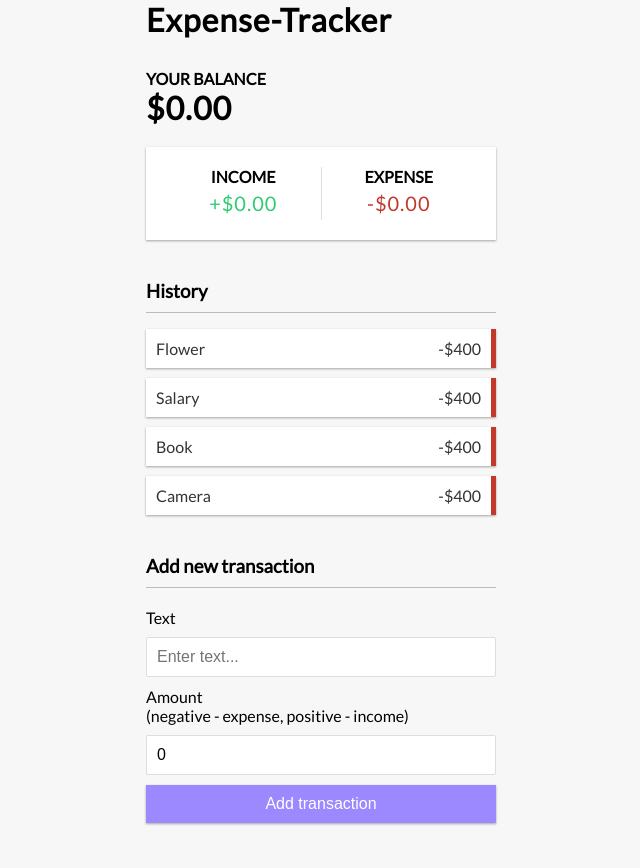
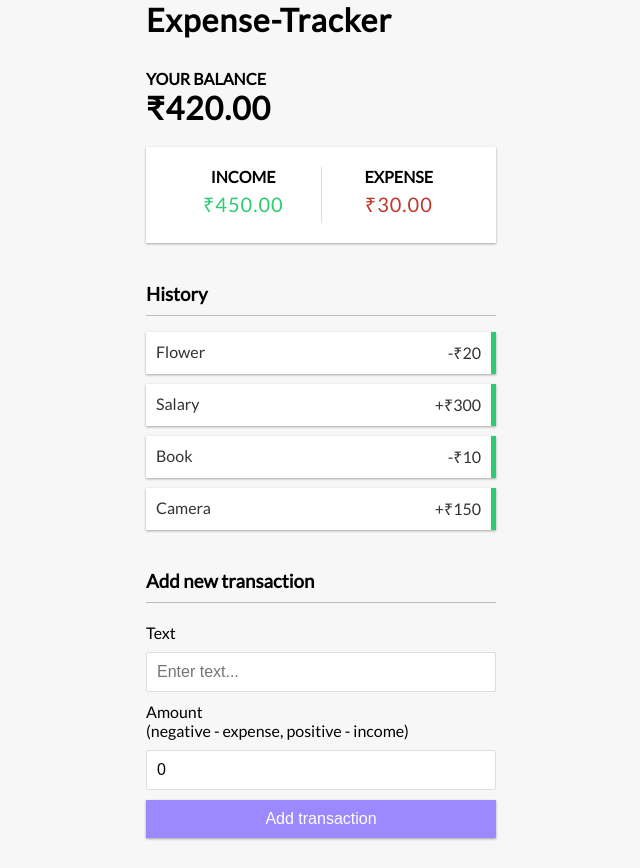
Before and after one commit to dhawalbisht/Expense-Tracker, a React (Vite) app: page / in a window 1280 px wide. Shown: the whole page, without its empty margins (319-959 px from the left). Built offline with nearby package versions, Linux system fonts and the light colour scheme.

Commit message:
Amount and balance linked

```diff
--- a/src/components/Balance.jsx
+++ b/src/components/Balance.jsx
@@ -1,10 +1,15 @@
-import React from 'react'
+import React, { useContext } from 'react'
+import { GlobalContext } from '../context/GlobalState'
 
 const Balance = () => {
+    const { transactions } = useContext(GlobalContext)
+    const amounts = transactions.map(transaction => transaction.amount);
+
+    const total = amounts.reduce((acc, item) => (acc += item), 0).toFixed(2);
     return (
         <>
             <h4>Your Balance</h4>
-            <h1 id="balance">$0.00</h1>
+            <h1 id="balance">₹{total}</h1>
         </>
     )
 }
--- a/src/components/IncomeExpenses.jsx
+++ b/src/components/IncomeExpenses.jsx
@@ -1,16 +1,28 @@
-import React from 'react'
+import React, { useContext } from 'react'
+import { GlobalContext } from '../context/GlobalState'
 
 const IncomeExpenses = () => {
+    const { transactions } = useContext(GlobalContext)
+    const amounts = transactions.map(transaction => transaction.amount)
+    const income = amounts
+        .filter(item => item > 0)
+        .reduce((acc, item) => (acc += item), 0)
+        .toFixed(2);
+
+    const expense = (
+        amounts.filter(item => item < 0).reduce((acc, item) => (acc += item), 0) *
+        -1
+    ).toFixed(2);
     return (
         <>
             <div className="inc-exp-container">
                 <div>
                     <h4>Income</h4>
-                    <p id="money-plus" className="money plus">+$0.00</p>
+                    <p id="money-plus" className="money plus">₹{income}</p>
                 </div>
                 <div>
                     <h4>Expense</h4>
-                    <p id="money-minus" className="money minus">-$0.00</p>
+                    <p id="money-minus" className="money minus">₹{expense}</p>
                 </div>
             </div>
         </>
--- a/src/components/Transaction.jsx
+++ b/src/components/Transaction.jsx
@@ -1,9 +1,11 @@
 import React from 'react'
 
+
 const Transaction = ({ transaction }) => {
+    const sign = transaction.amount < 0 ? '-' : '+';
     return (
-        <li className="minus">
-            {transaction.text} <span>-$400</span><button className="delete-btn">x</button>
+        <li className={transaction.amaount < 0 ? 'minus' : 'plus'}>
+            {transaction.text} <span>{sign}₹{Math.abs(transaction.amount)}</span><button className="delete-btn">x</button>
         </li>
     )
 }
```
